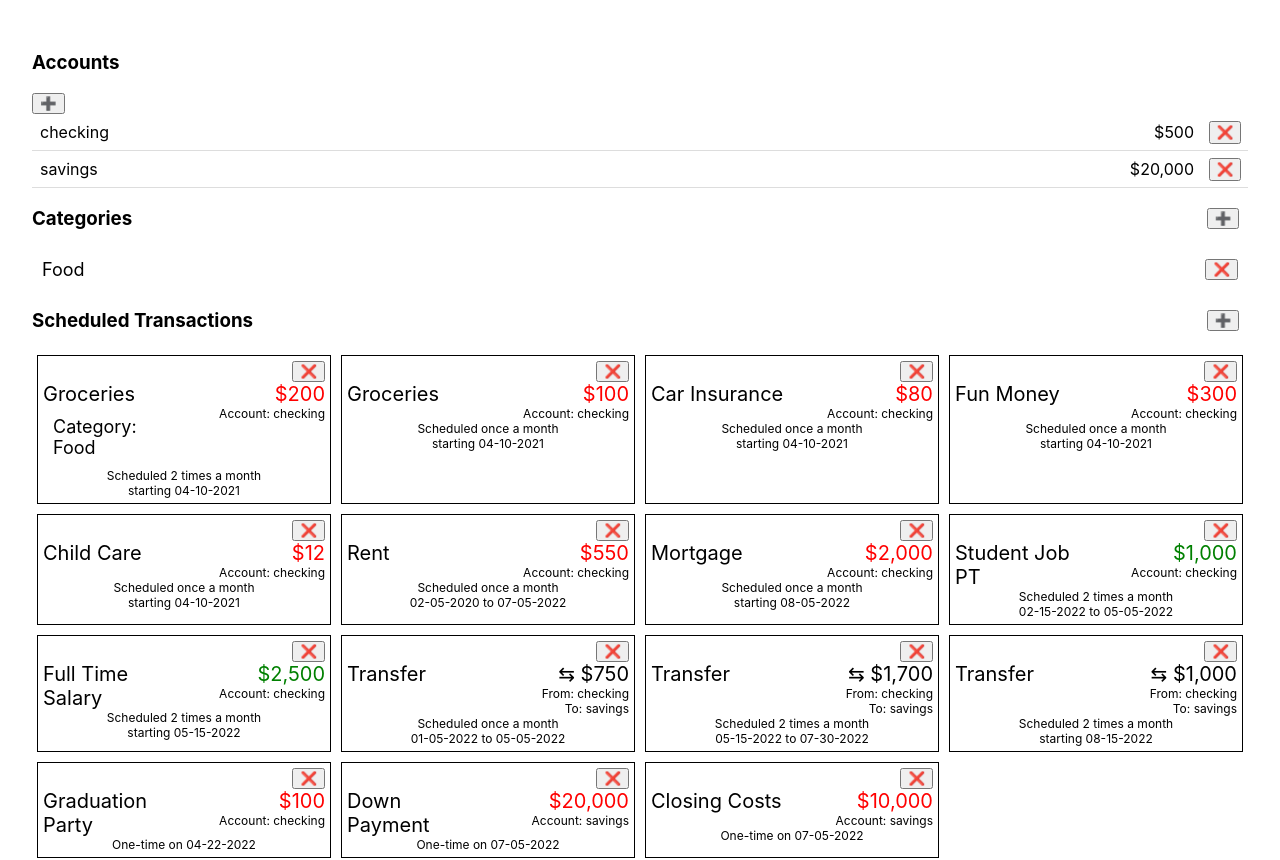
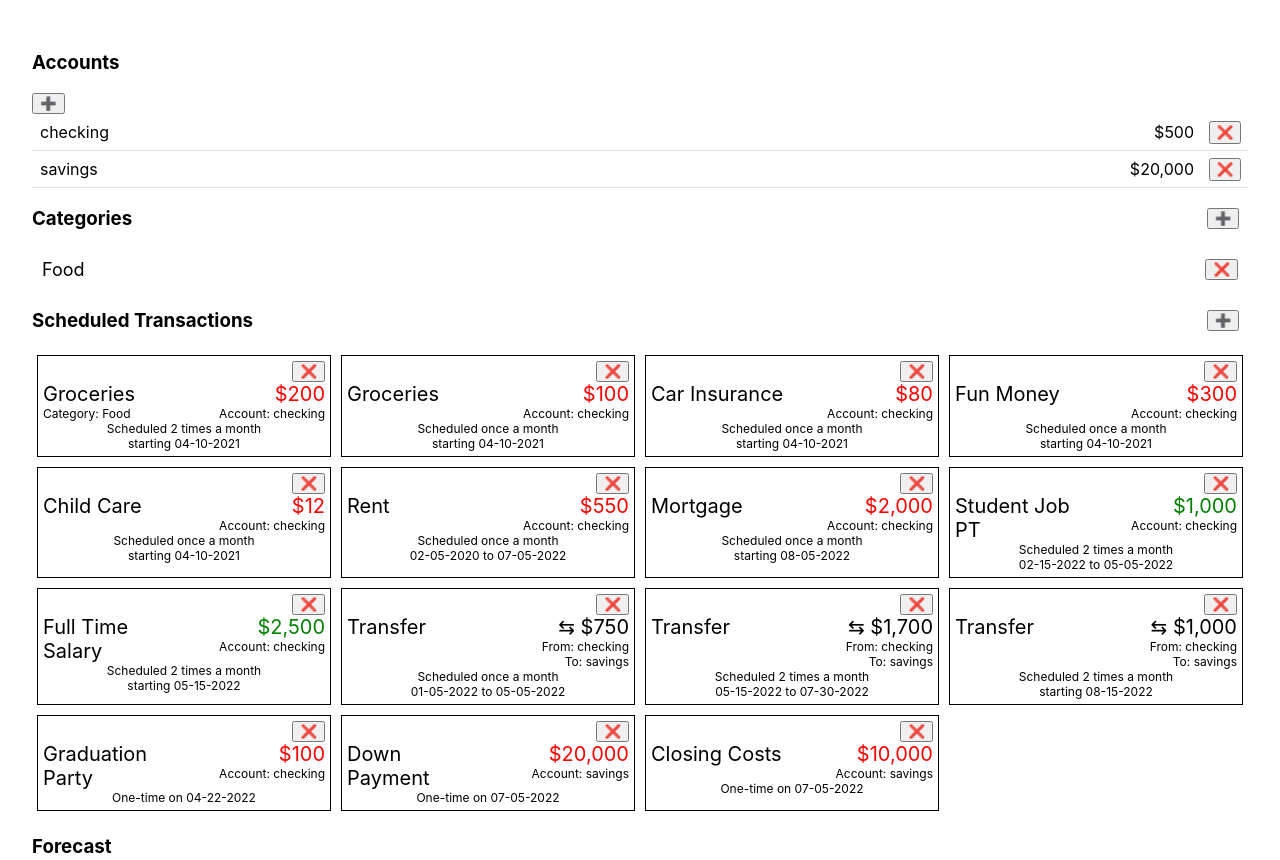
Before and after one commit to amj311/hoard-concept, a React (Create React App) app: page / in a window 1280 px wide. Shown: the top 860 px of the page. Built offline with nearby package versions, Linux system fonts and the light colour scheme.

Commit message:
fixed style bleeding

```diff
--- a/src/components/CategoryList.css
+++ b/src/components/CategoryList.css
@@ -1,4 +1,5 @@
-.category {
+
+.category-list .category {
   font-size: 18px;
   margin: 10px;
 }
```
